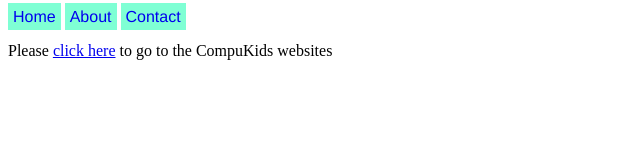
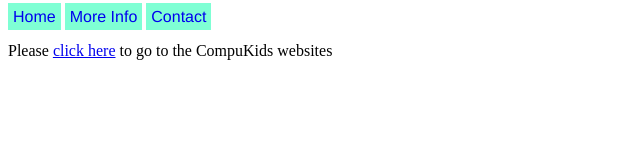
Before and after one commit to JoyRaletjena/My_Web_Code, a plain HTML site: page links.html in a window 1280 px wide. Shown: the whole page, without its empty margins (0-640 px from the left). Drawn offline with Linux system fonts and the light colour scheme.

Commit message:
Update links.html

```diff
--- a/links.html
+++ b/links.html
@@ -6,7 +6,7 @@
     <body>
         <div id="menu-bar">
             <a href="index.html">Home</a>
-            <a href="#">About</a>
+            <a href="#">More Info</a>
             <a href="#">Contact</a>
         </div>
 
```
